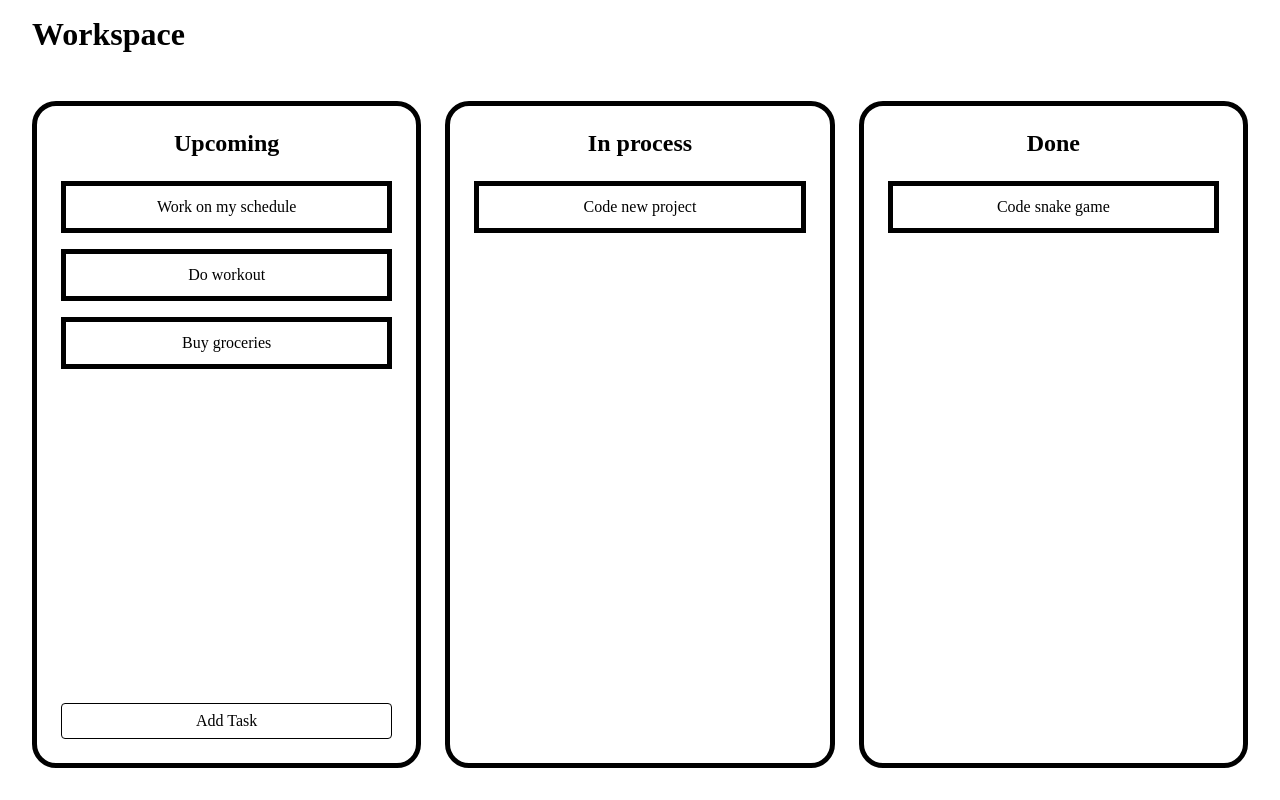
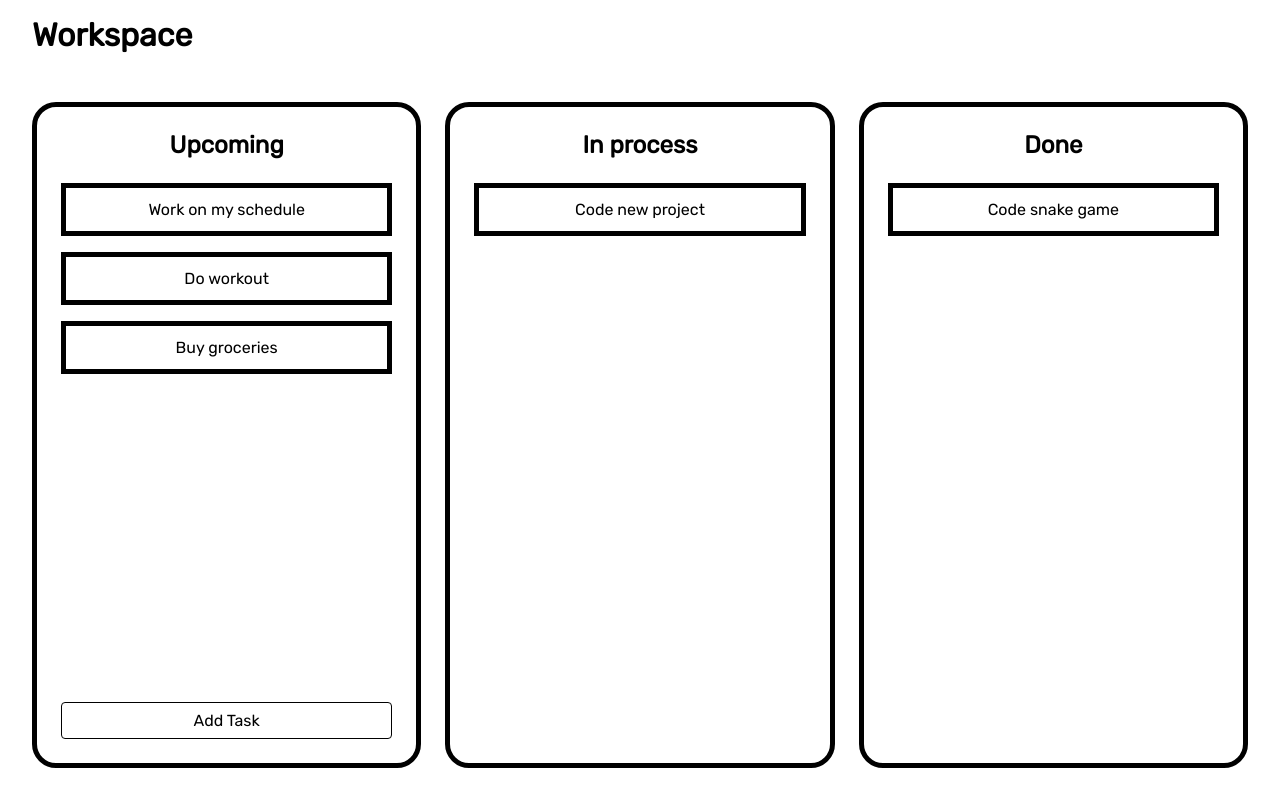
Before and after one commit to Raskolnikoff-D-503/kanban-board-drag-and-drop, a React app: page / in a window 1280 px wide. Built offline with nearby package versions, Linux system fonts and the light colour scheme.

Commit message:
added fonts

```diff
--- a/src/global.scss
+++ b/src/global.scss
@@ -1,7 +1,10 @@
+@import url('https://fonts.googleapis.com/css2?family=Rubik&display=swap');
+
 * {
   box-sizing: border-box;
   margin: 0;
   padding: 0;
+  font-family: 'Rubik', sans-serif;
 }
 
 button {
```
